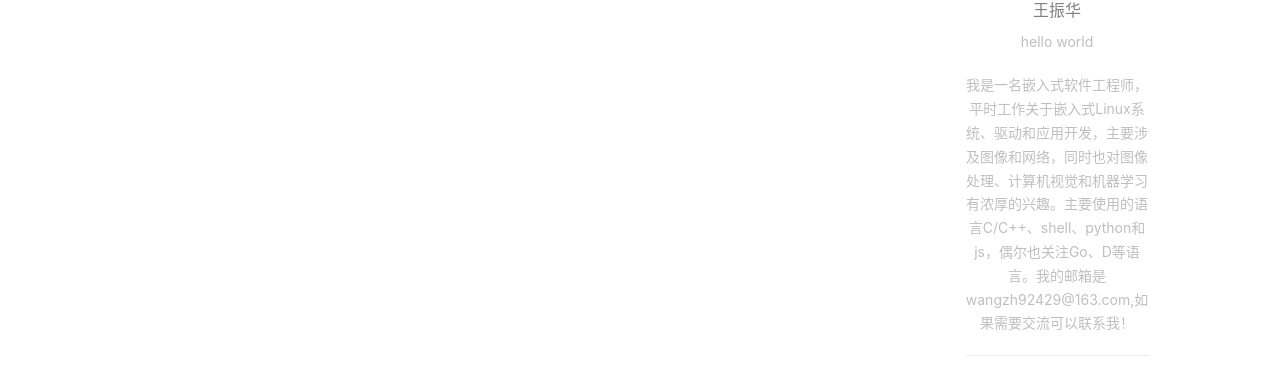
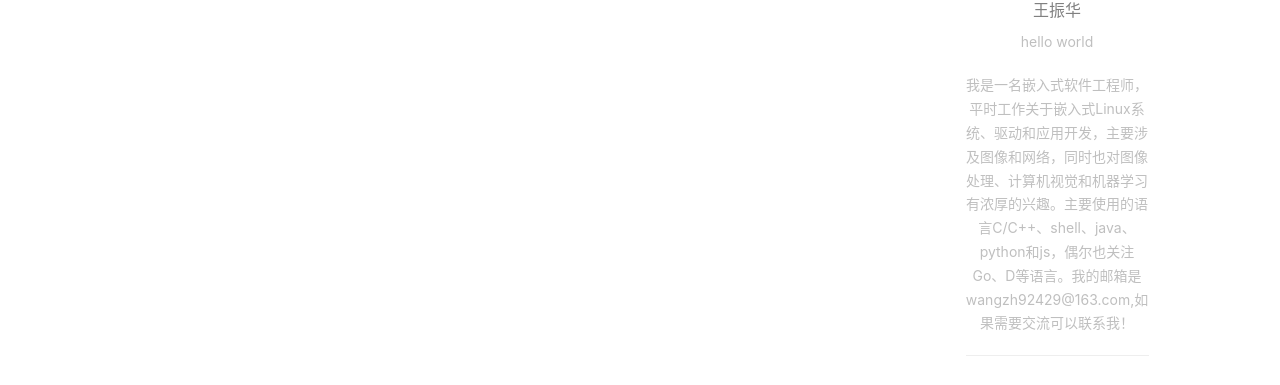
Before and after one commit to wangzhenhua92429/wangzhenhua92429.github.io, a plain HTML site: page archives/2019/06/index.html in a window 1280 px wide. Shown: the part 326-711 px from the top of the page. Drawn offline with nearby package versions, Linux system fonts and the light colour scheme; some packages are replaced by stand-ins of ours; a script that the page names is missing.

Commit message:
Site updated: 2019-06-20 22:02:24

```diff
--- a/archives/2019/06/index.html
+++ b/archives/2019/06/index.html
@@ -128,7 +128,7 @@
                         <img src="/image/header.jpg">
                         <h5><a href="/about/">王振华</a></h5>
                         <p>hello world</p>
-                        <p>我是一名嵌入式软件工程师，平时工作关于嵌入式Linux系统、驱动和应用开发，主要涉及图像和网络，同时也对图像处理、计算机视觉和机器学习有浓厚的兴趣。主要使用的语言C/C++、shell、python和js，偶尔也关注Go、D等语言。我的邮箱是wangzh92429@163.com,如果需要交流可以联系我！</p>
+                        <p>我是一名嵌入式软件工程师，平时工作关于嵌入式Linux系统、驱动和应用开发，主要涉及图像和网络，同时也对图像处理、计算机视觉和机器学习有浓厚的兴趣。主要使用的语言C/C++、shell、java、python和js，偶尔也关注Go、D等语言。我的邮箱是wangzh92429@163.com,如果需要交流可以联系我！</p>
                     </div>
                 </div>
             </div>
@@ -196,7 +196,7 @@
                     <h5><a href="/">王振华</a></h5>
 
                     <p>hello world</p>
-                    <p>我是一名嵌入式软件工程师，平时工作关于嵌入式Linux系统、驱动和应用开发，主要涉及图像和网络，同时也对图像处理、计算机视觉和机器学习有浓厚的兴趣。主要使用的语言C/C++、shell、python和js，偶尔也关注Go、D等语言。我的邮箱是wangzh92429@163.com,如果需要交流可以联系我！</p>
+                    <p>我是一名嵌入式软件工程师，平时工作关于嵌入式Linux系统、驱动和应用开发，主要涉及图像和网络，同时也对图像处理、计算机视觉和机器学习有浓厚的兴趣。主要使用的语言C/C++、shell、java、python和js，偶尔也关注Go、D等语言。我的邮箱是wangzh92429@163.com,如果需要交流可以联系我！</p>
 
                     <hr>
                     <!-- SNS Link 社交 -->
```
Also changed, not shown: archives/2019/index.html (+2 -2 lines), archives/index.html (+2 -2 lines), index.html (+2 -2 lines).
